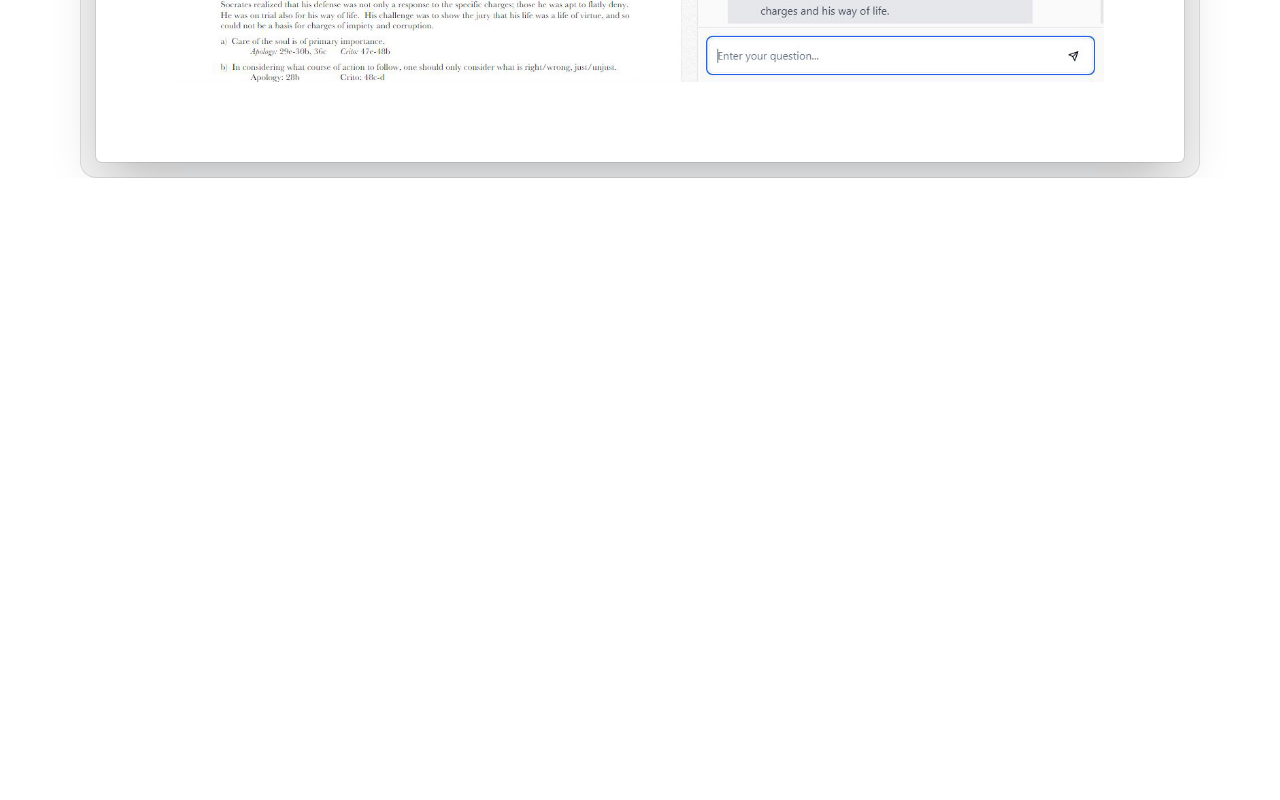
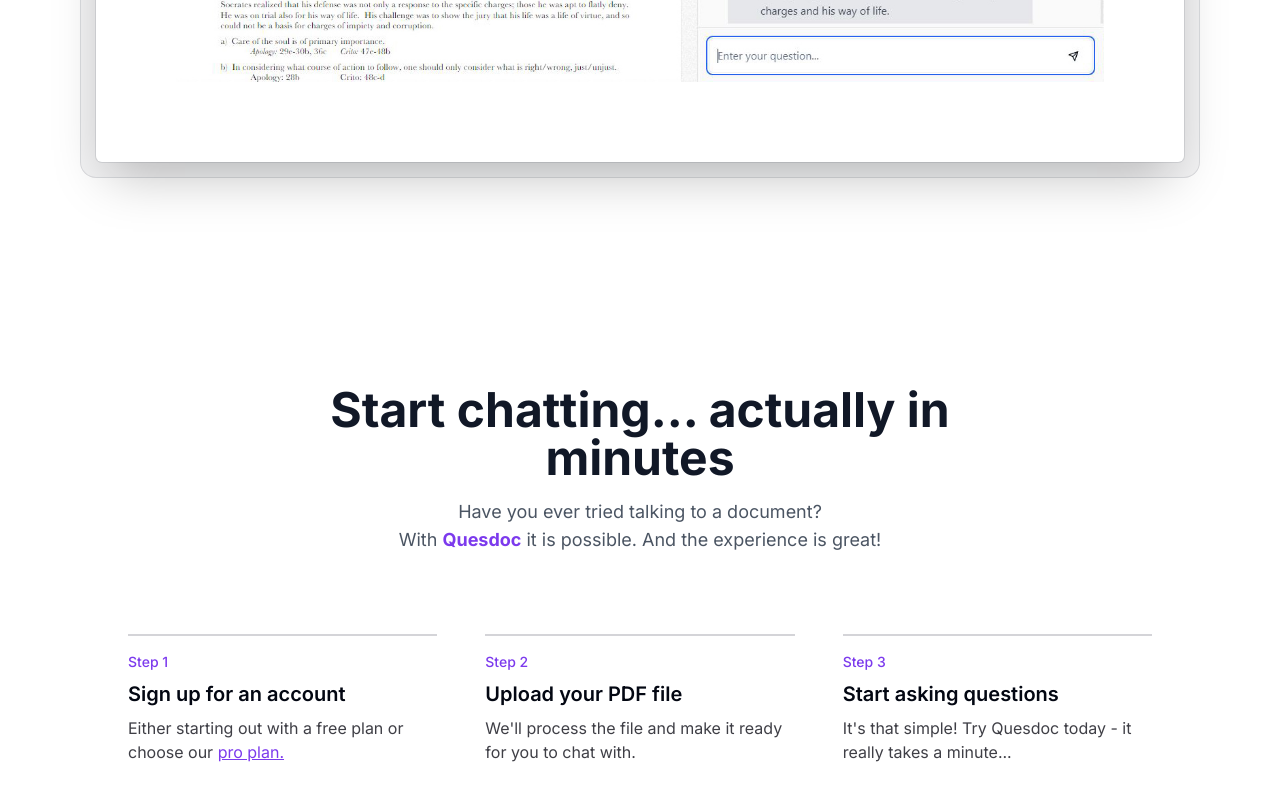
Before and after one commit to mvjl000/quesdoc, a Next.js app: page / in a window 1280 px wide. Shown: the part 1181-1981 px from the top of the page. Before the commit the page ends 1359 px from the top, so only its background shows below. Built offline with nearby package versions, Linux system fonts and the light colour scheme.

Commit message:
Add steps section of lading page

```diff
--- a/src/app/page.tsx
+++ b/src/app/page.tsx
@@ -82,6 +82,63 @@
           </div>
         </div>
       </div>
+      {/* Feature section */}
+      <div className="mx-auto mb-32 mt-32 max-w-5xl sm:mt-56">
+        <div className="mb-12 px-6 lg:px-8">
+          <div className="mx-auto max-w-2xl sm:text-center">
+            <h2 className="mt-2 font-bold text-4xl text-gray-900 sm:text-5xl">
+              Start chatting... actually in minutes
+            </h2>
+            <p className="mt-4 text-lg text-gray-600">
+              Have you ever tried talking to a document?
+              <br />
+              With <span className="text-primary font-bold">Quesdoc</span> it is
+              possible. And the experience is great!
+            </p>
+          </div>
+        </div>
+        {/* steps */}
+        <ol className="my-8 space-y-4 pt-8 md:flex md:space-x-12 md:space-y-0">
+          <li className="md:flex-1">
+            <div className="flex flex-col space-y-2 border-l-4 border-zinc-300 py-2 pl-4 md:border-l-0 md:border-t-2 md:pb-0 md:pl-0 md:pt-4">
+              <span className="text-sm font-medium text-primary">Step 1</span>
+              <span className="text-xl font-semibold">
+                Sign up for an account
+              </span>
+              <span className="mt-2 text-zinc-700">
+                Either starting out with a free plan or choose our{" "}
+                <Link href="/pricing" className="text-primary underline">
+                  pro plan.
+                </Link>
+              </span>
+            </div>
+          </li>
+          <li className="md:flex-1">
+            <div className="flex flex-col space-y-2 border-l-4 border-zinc-300 py-2 pl-4 md:border-l-0 md:border-t-2 md:pb-0 md:pl-0 md:pt-4">
+              <span className="text-sm font-medium text-primary">Step 2</span>
+              <span className="text-xl font-semibold">
+                Upload your PDF file
+              </span>
+              <span className="mt-2 text-zinc-700">
+                We{"'"}ll process the file and make it ready for you to chat
+                with.
+              </span>
+            </div>
+          </li>
+          <li className="md:flex-1">
+            <div className="flex flex-col space-y-2 border-l-4 border-zinc-300 py-2 pl-4 md:border-l-0 md:border-t-2 md:pb-0 md:pl-0 md:pt-4">
+              <span className="text-sm font-medium text-primary">Step 3</span>
+              <span className="text-xl font-semibold">
+                Start asking questions
+              </span>
+              <span className="mt-2 text-zinc-700">
+                It{"'"}s that simple! Try Quesdoc today - it really takes a
+                minute...
+              </span>
+            </div>
+          </li>
+        </ol>
+      </div>
     </>
   );
 }
```
